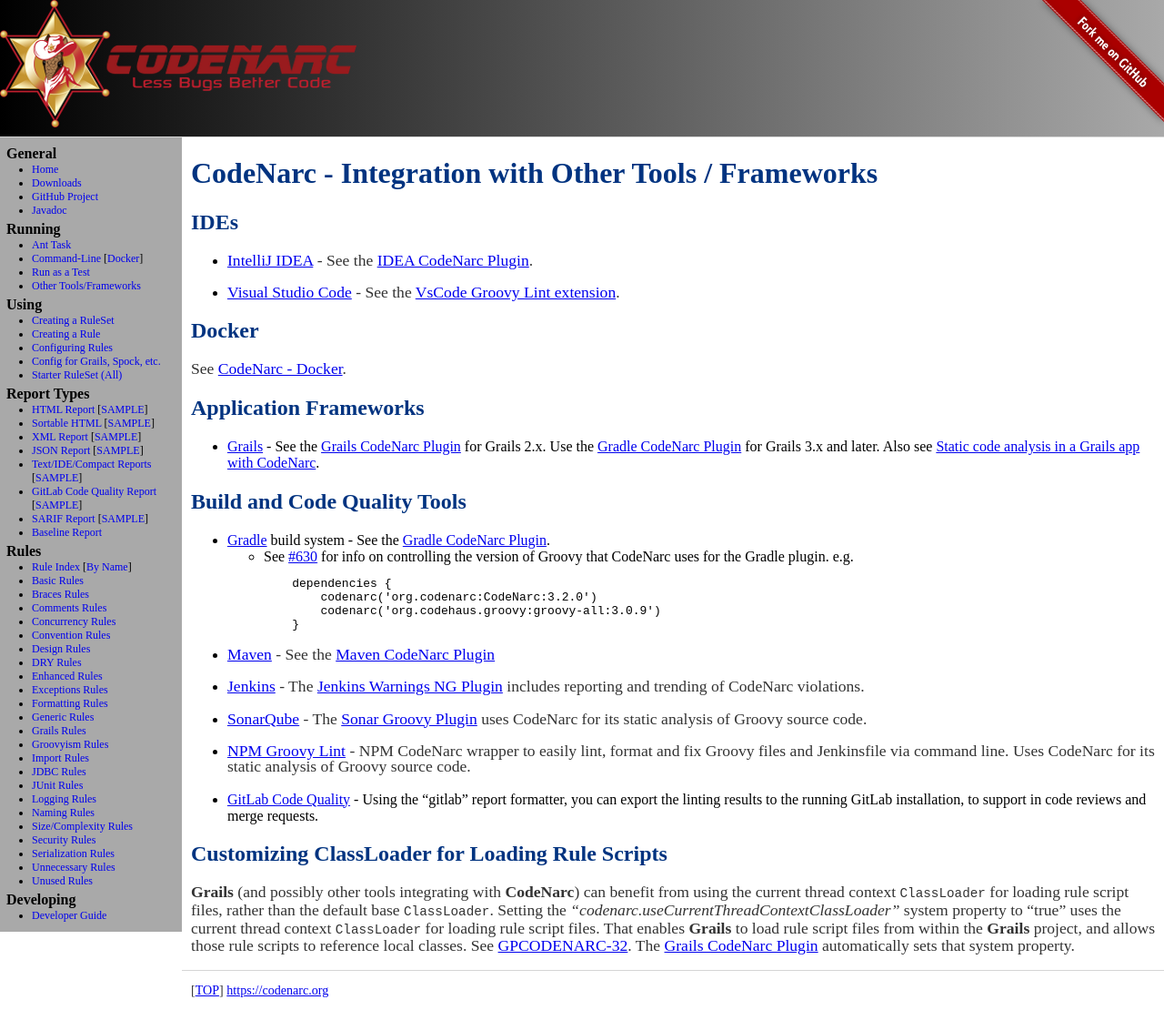
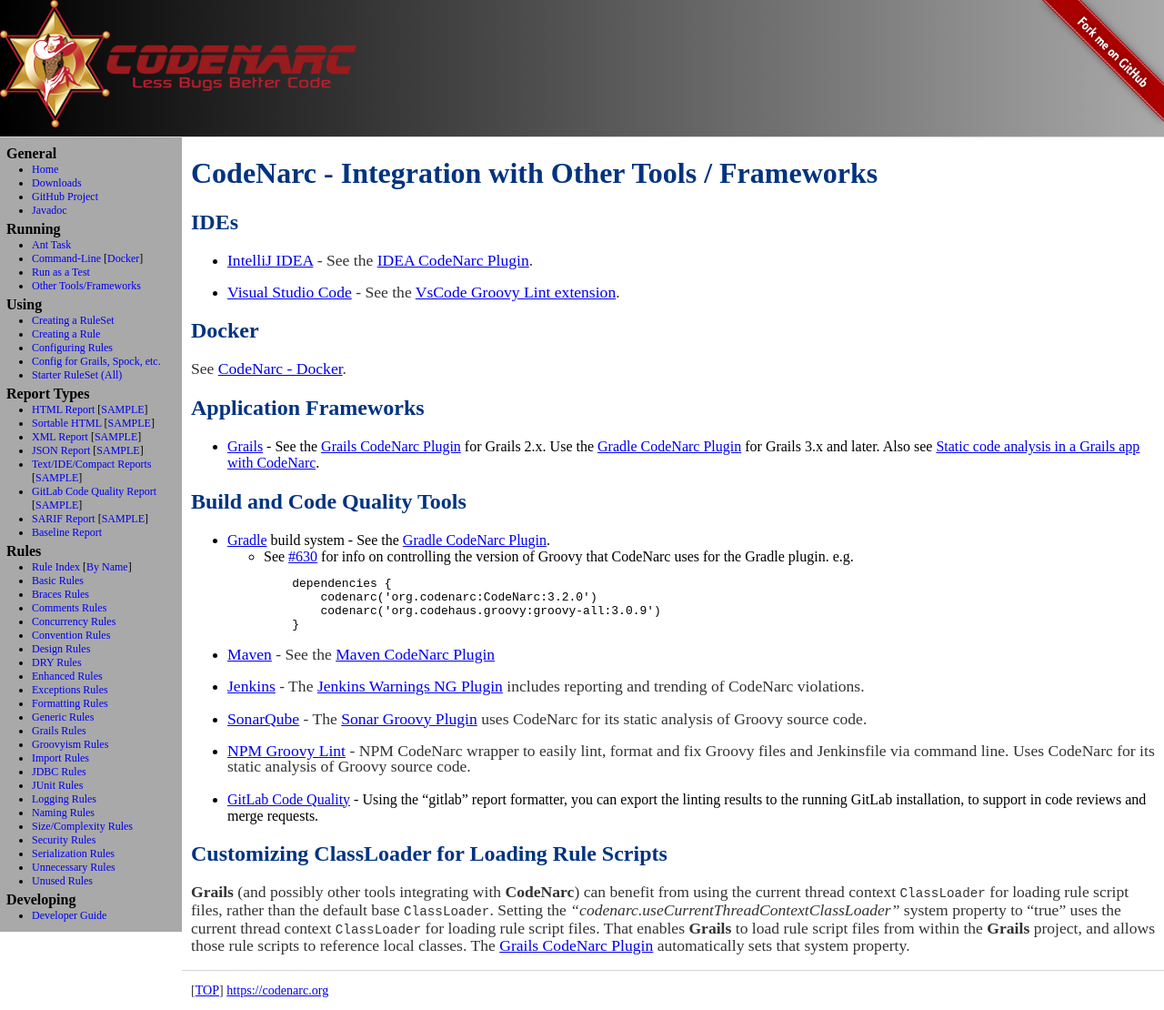
Before and after one commit to CodeNarc/CodeNarc, a Jekyll site: the page built from codenarc-other-tools-frameworks.md, in a window 1280 px wide. Shown: the whole page at 91% size. Built offline with Jekyll 4.4.1, drawn with Linux system fonts in a browser that asks for light colours.

```diff
--- a/codenarc-other-tools-frameworks.md
+++ b/codenarc-other-tools-frameworks.md
@@ -55,6 +55,5 @@ See [CodeNarc - Docker](./codenarc-docker.html).
   `ClassLoader` for loading rule script files, rather than the default base `ClassLoader`. Setting the
   *"codenarc.useCurrentThreadContextClassLoader"* system property to "true" uses the current thread context
   `ClassLoader` for loading rule script files. That enables **Grails** to load rule script files from within
-  the **Grails** project, and allows those rule scripts to reference local classes. See
-  [GPCODENARC-32](https://grails.atlassian.net/browse/GPCODENARC-32). The
+  the **Grails** project, and allows those rule scripts to reference local classes. The
   [Grails CodeNarc Plugin](https://github.com/chrismair/GrailsCodeNarcPlugin)  automatically sets that system property.
```
Also changed, not shown: codenarc-rules-security.md (+2 -2 lines), codenarc-rules-size.md (+7 -9 lines).
